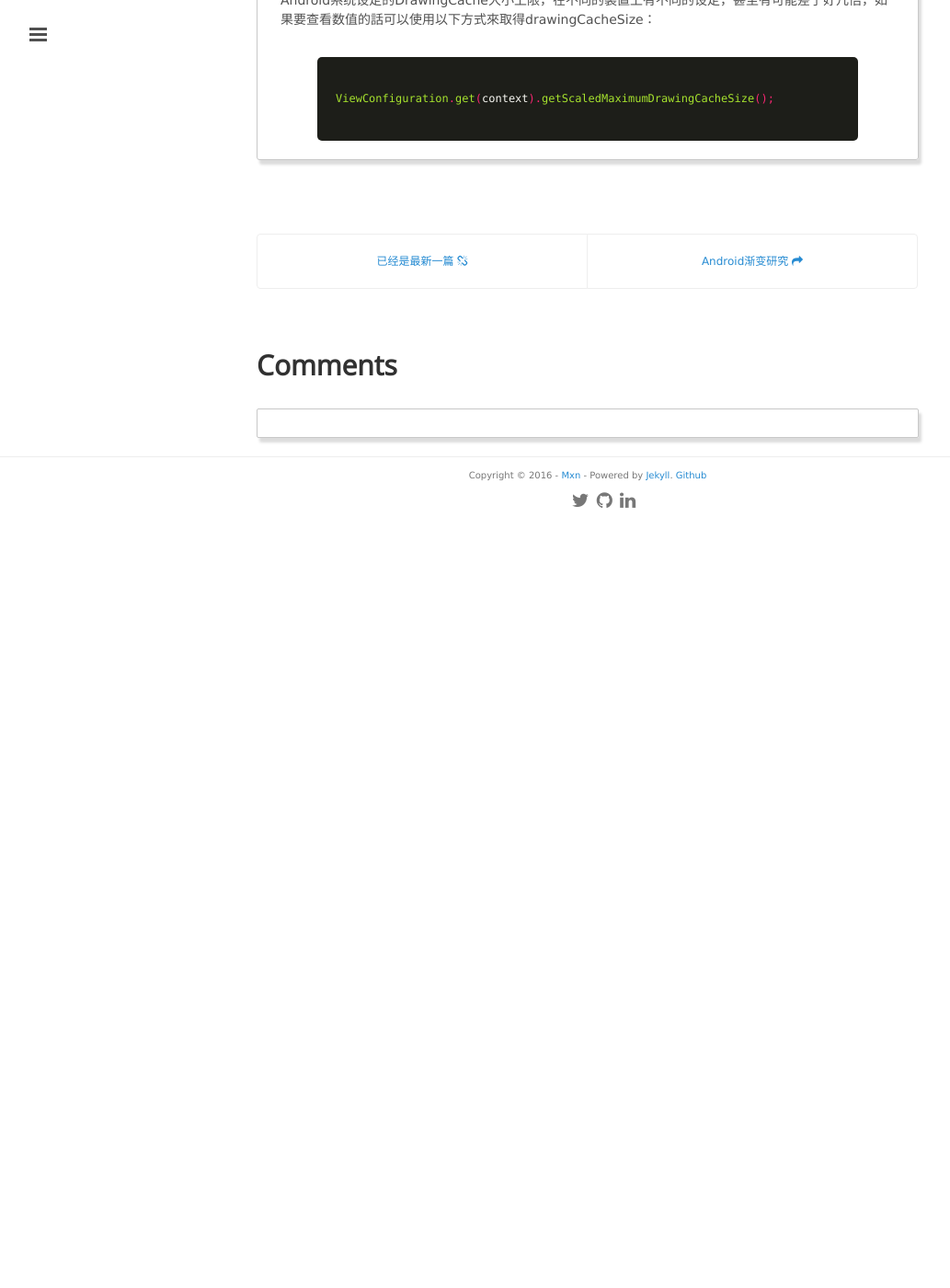
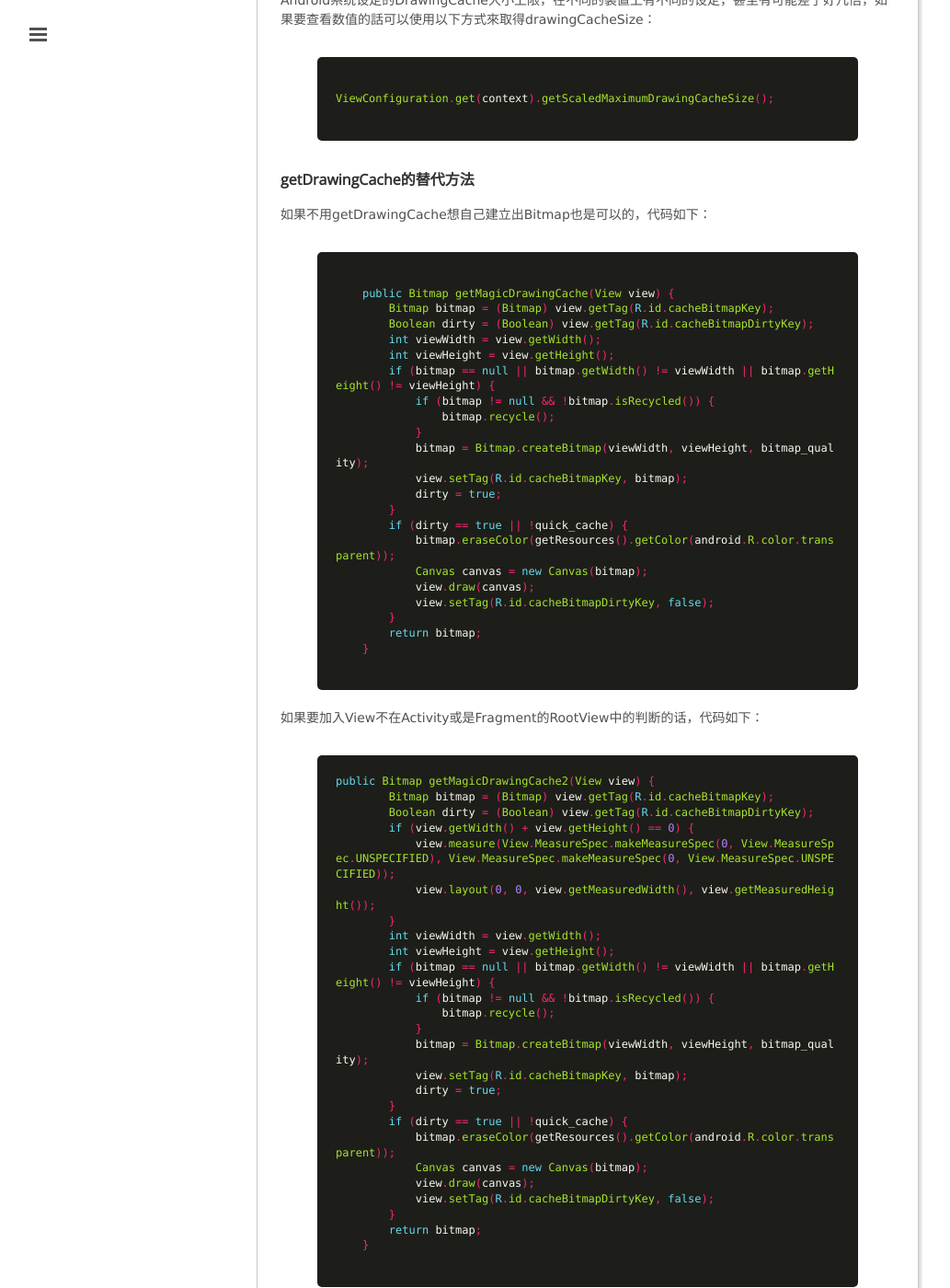
Before and after one commit to mxn21/mxn21.github.io, a Jekyll site: the page built from _posts/2016-1-5-DrawingCache解析.md, in a window 1280 px wide and 1400 px high, scrolled down 4386 px. Shown: the whole window at 92% size, without its empty margins (1-1034 px from the left). Built offline with Jekyll 4.4.1, drawn with Linux system fonts in a browser that asks for light colours; Markdown is read by kramdown in place of the engine named in the settings; comment, search, counter and statistics services are not loaded; before the commit the page ends 4955 px from its top, so only the background shows below that.

Commit message:
w23423423

```diff
--- a/_posts/2016-1-5-DrawingCache解析.md
+++ b/_posts/2016-1-5-DrawingCache解析.md
@@ -179,3 +179,63 @@
     {% highlight java  %}
 ViewConfiguration.get(context).getScaledMaximumDrawingCacheSize();
    {% endhighlight %}
+
+
+### getDrawingCache的替代方法
+
+如果不用getDrawingCache想自己建立出Bitmap也是可以的，代码如下：
+
+    {% highlight java  %}
+
+    public Bitmap getMagicDrawingCache(View view) {
+        Bitmap bitmap = (Bitmap) view.getTag(R.id.cacheBitmapKey);
+        Boolean dirty = (Boolean) view.getTag(R.id.cacheBitmapDirtyKey);
+        int viewWidth = view.getWidth();
+        int viewHeight = view.getHeight();
+        if (bitmap == null || bitmap.getWidth() != viewWidth || bitmap.getHeight() != viewHeight) {
+            if (bitmap != null && !bitmap.isRecycled()) {
+                bitmap.recycle();
+            }
+            bitmap = Bitmap.createBitmap(viewWidth, viewHeight, bitmap_quality);
+            view.setTag(R.id.cacheBitmapKey, bitmap);
+            dirty = true;
+        }
+        if (dirty == true || !quick_cache) {
+            bitmap.eraseColor(getResources().getColor(android.R.color.transparent));
+            Canvas canvas = new Canvas(bitmap);
+            view.draw(canvas);
+            view.setTag(R.id.cacheBitmapDirtyKey, false);
+        }
+        return bitmap;
+    }
+    {% endhighlight %}
+
+如果要加入View不在Activity或是Fragment的RootView中的判断的话，代码如下：
+
+    {% highlight java  %}
+public Bitmap getMagicDrawingCache2(View view) {
+        Bitmap bitmap = (Bitmap) view.getTag(R.id.cacheBitmapKey);
+        Boolean dirty = (Boolean) view.getTag(R.id.cacheBitmapDirtyKey);
+        if (view.getWidth() + view.getHeight() == 0) {
+            view.measure(View.MeasureSpec.makeMeasureSpec(0, View.MeasureSpec.UNSPECIFIED), View.MeasureSpec.makeMeasureSpec(0, View.MeasureSpec.UNSPECIFIED));
+            view.layout(0, 0, view.getMeasuredWidth(), view.getMeasuredHeight());
+        }
+        int viewWidth = view.getWidth();
+        int viewHeight = view.getHeight();
+        if (bitmap == null || bitmap.getWidth() != viewWidth || bitmap.getHeight() != viewHeight) {
+            if (bitmap != null && !bitmap.isRecycled()) {
+                bitmap.recycle();
+            }
+            bitmap = Bitmap.createBitmap(viewWidth, viewHeight, bitmap_quality);
+            view.setTag(R.id.cacheBitmapKey, bitmap);
+            dirty = true;
+        }
+        if (dirty == true || !quick_cache) {
+            bitmap.eraseColor(getResources().getColor(android.R.color.transparent));
+            Canvas canvas = new Canvas(bitmap);
+            view.draw(canvas);
+            view.setTag(R.id.cacheBitmapDirtyKey, false);
+        }
+        return bitmap;
+    }
+        {% endhighlight %}
```
